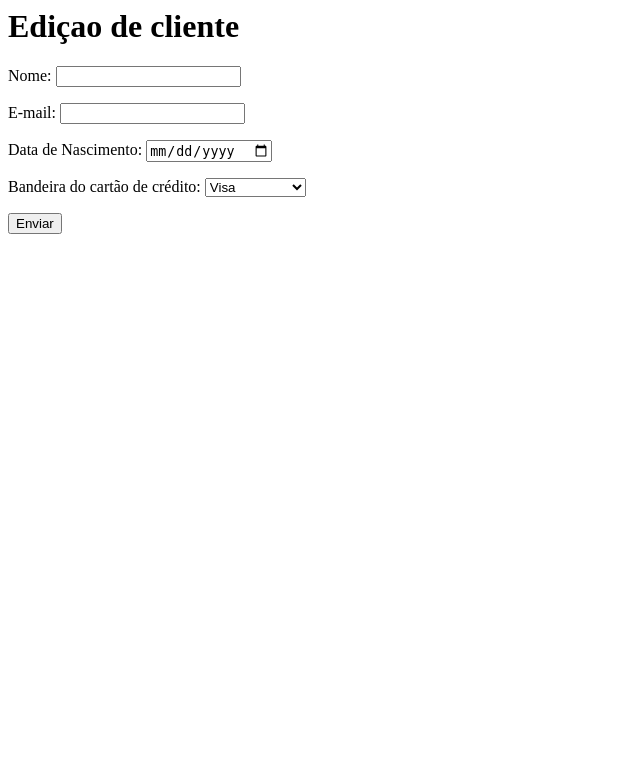
After one commit to cp2-dc-info-projeto-final/cavanhaque-de-bode, a PHP site: page /altera.php?cod_cliente=1 in a window 1280 px wide. The commit adds this page. Shown: the top 783 px of the page, without its empty margins (0-640 px from the left). Run offline with PHP 8.4, Linux system fonts and the light colour scheme; data that the repository does not hold is empty.

Commit message:
edicao dados lp3

```diff
--- /dev/null
+++ b/lp3 testes/altera.php
@@ -0,0 +1,31 @@
+<?php
+    include "conecta_mysql.inc";
+    $cod_cliente = $_GET["cod_cliente"];
+    $sql = "SELECT * FROM cliente WHERE cod_cliente = $cod_cliente;";
+    $res = mysqli_query($mysqli,$sql);
+    $cliente = mysqli_fetch_array($res);
+?>
+<html>
+    <head>
+        <title>Ediçao de cliente</title>
+        <meta charset="UTF-8">
+    </head>
+    <body>
+        <h1>Ediçao de cliente</h1>
+        <form action="pagina_extra.php" method="POST">
+            <input type="hidden" name="operacao" value="editar">
+            <input type="hidden" name="cod_cliente" value="<?php echo $cod_cliente ?>">
+            <p>Nome: <input type="text" name="nome" value="<?php echo $cliente['nome']?>"></p>
+            <p>E-mail: <input type="text" name="email" value="<?php echo $cliente['email']?>"></p>
+            <p>Data de Nascimento: <input type="date" name="data_nasc" value="<?php echo $cliente['data_nasc']?>"></p>
+            <p>Bandeira do cartão de crédito:
+                <select name="bandeiraCartao">
+                    <option value="Visa" <?php echo ($cliente['cartao'] == 'Visa' ? 'selected':'')?>>Visa</option>
+                    <option value="MasterCard" <?php echo ($cliente['cartao'] == 'MasterCard' ? 'selected':'')?>>MasterCard</option>
+                    <option value="Visa Electron" <?php echo ($cliente['cartao'] == 'Visa Electron' ? 'selected':'')?>>Visa Electron</option>
+                </select>
+            </p>
+            <p><input type="submit" value="Enviar"></p>
+        </form>
+    </body>
+</html>
```
Also changed, not shown: lp3 testes/pagina_extra.php (+38 -0 lines).
